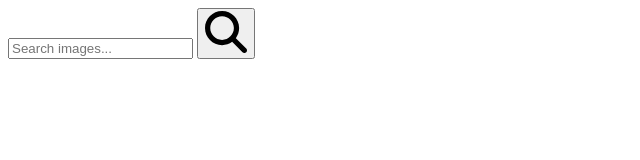
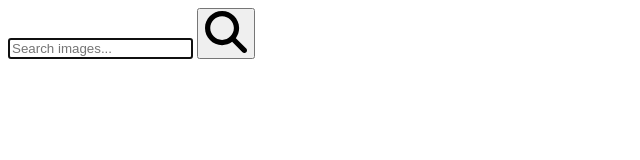
Before and after one commit to rollingolya/goit-js-hw-11, a plain HTML site: page index.html in a window 1280 px wide. Shown: the whole page, without its empty margins (0-640 px from the left). Drawn offline with Linux system fonts and the light colour scheme.

Commit message:
Deploying to gh-pages from @ rollingolya/goit-js-hw-11@0b28aa149b3e1d57b437c31fd238dc767009bb52 🚀

```diff
--- a/index.html
+++ b/index.html
@@ -1 +1 @@
-<!DOCTYPE html><html lang="ru"><head><meta charset="utf-8"><meta name="viewport" content="width=device-width, initial-scale=1.0"><title>Page title</title><link rel="stylesheet" href="/goit-js-hw-11/index.b7101740.css"><script type="module" src="/goit-js-hw-11/index.9ba454eb.js"></script><script src="/goit-js-hw-11/index.944d9315.js" nomodule="" defer></script></head><body> <header> <div class="container"> <div class="search__wrapper"> <form class="search-form" id="search-form"> <input type="text" name="searchQuery" autocomplete="off" placeholder="Search images..."> <button type="submit"> <svg class="search__icon" width="42" height="42"> <use href="/goit-js-hw-11/symbol-defs.e696fe9e.svg#icon-search"></use> </svg> </button> </form> </div> </div> </header> <main> <div class="gallery"> </div> </main> <footer> </footer> <script src="/goit-js-hw-11/index.9ba454eb.js" type="module"></script><script src="/goit-js-hw-11/index.944d9315.js" nomodule="" defer></script> </body></html>
+<!DOCTYPE html><html lang="en"><head><meta charset="utf-8"><meta name="viewport" content="width=device-width, initial-scale=1.0"><title>Page title</title><link rel="stylesheet" href="/goit-js-hw-11/index.b7101740.css"><script type="module" src="/goit-js-hw-11/index.9ba454eb.js"></script><script src="/goit-js-hw-11/index.944d9315.js" nomodule="" defer></script></head><body> <header> <div class="container"> <div class="search__wrapper"> <form class="search-form" id="search-form"> <input type="text" name="searchQuery" autocomplete="off" placeholder="Search images..." aria-label="enter user name" autofocus required> <button type="submit"> <svg class="search__icon" width="42" height="42"> <use href="/goit-js-hw-11/symbol-defs.e696fe9e.svg#icon-search"></use> </svg> </button> </form> </div> </div> </header> <main> <div class="gallery"> </div> </main> <footer> </footer> <script src="/goit-js-hw-11/index.9ba454eb.js" type="module"></script><script src="/goit-js-hw-11/index.944d9315.js" nomodule="" defer></script> </body></html>
```
